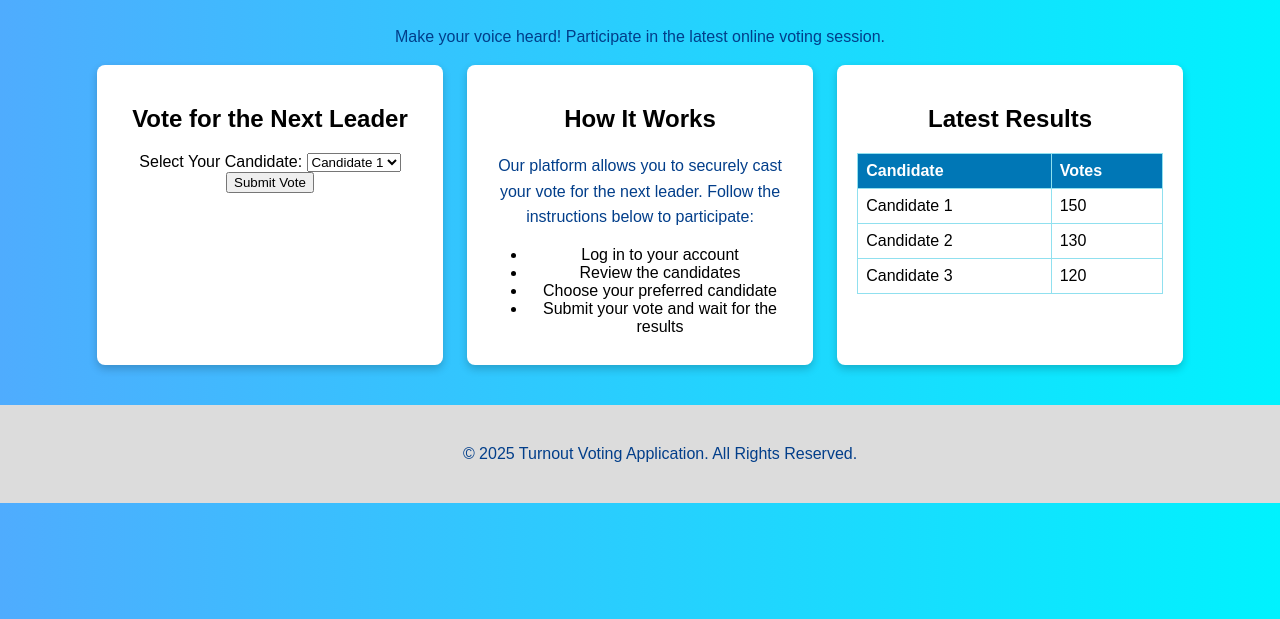
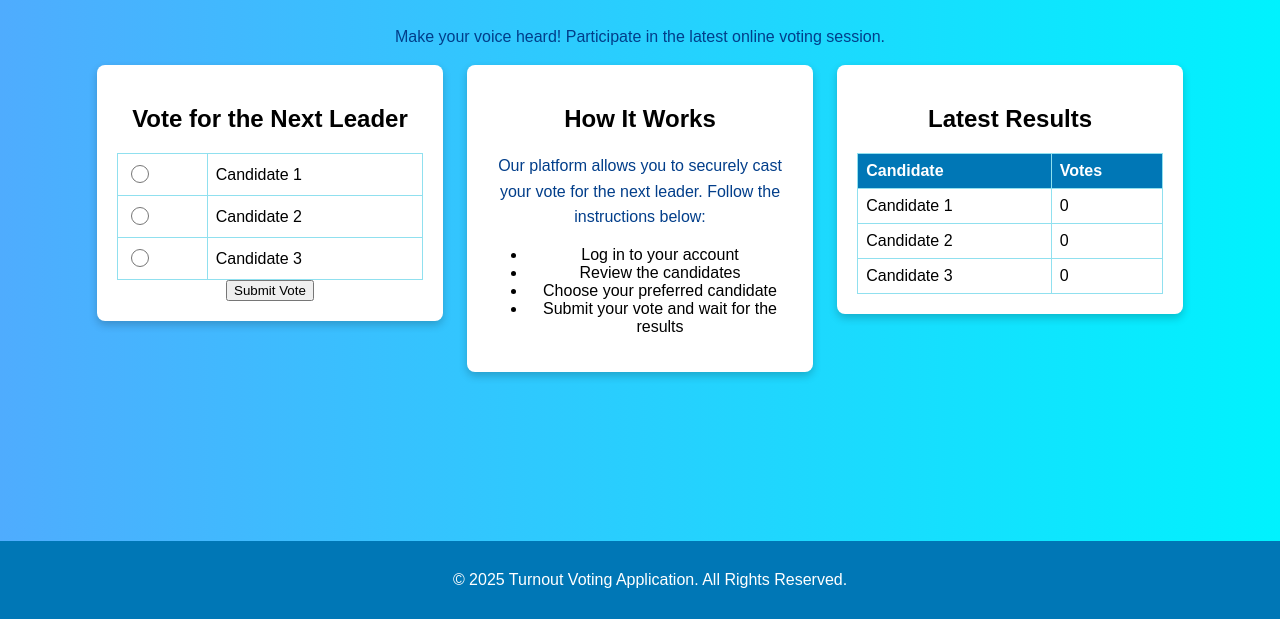
Before and after one commit to dhanushkumarms/turnout, a plain HTML site: page index.html in a window 1280 px wide. Shown: the part 181-800 px from the top of the page. Drawn offline with Linux system fonts and the light colour scheme.

Commit message:
second version

```diff
--- a/index.html
+++ b/index.html
@@ -13,27 +13,32 @@
         <a href="#">Results</a>
         <button class="logout-btn">Logout</button>
     </div>
-
     <div class="container">
         <h1>Welcome to Turnout</h1>
         <p>Make your voice heard! Participate in the latest online voting session.</p>
-
         <div class="card">
             <h2>Vote for the Next Leader</h2>
             <form id="voteForm">
-                <label for="candidate">Select Your Candidate:</label>
-                <select id="candidate" name="candidate">
-                    <option value="candidate1">Candidate 1</option>
-                    <option value="candidate2">Candidate 2</option>
-                    <option value="candidate3">Candidate 3</option>
-                </select>
+                <table>
+                    <tr>
+                        <td><input type="radio" name="candidate" value="candidate1" id="c1"></td>
+                        <td><label for="c1">Candidate 1</label></td>
+                    </tr>
+                    <tr>
+                        <td><input type="radio" name="candidate" value="candidate2" id="c2"></td>
+                        <td><label for="c2">Candidate 2</label></td>
+                    </tr>
+                    <tr>
+                        <td><input type="radio" name="candidate" value="candidate3" id="c3"></td>
+                        <td><label for="c3">Candidate 3</label></td>
+                    </tr>
+                </table>
                 <button type="submit">Submit Vote</button>
             </form>
         </div>
-
         <div class="card">
             <h2>How It Works</h2>
-            <p>Our platform allows you to securely cast your vote for the next leader. Follow the instructions below to participate:</p>
+            <p>Our platform allows you to securely cast your vote for the next leader. Follow the instructions below:</p>
             <ul>
                 <li>Log in to your account</li>
                 <li>Review the candidates</li>
@@ -41,7 +46,6 @@
                 <li>Submit your vote and wait for the results</li>
             </ul>
         </div>
-
         <div class="card">
             <h2>Latest Results</h2>
             <table>
@@ -54,25 +58,23 @@
                 <tbody>
                     <tr>
                         <td>Candidate 1</td>
-                        <td>150</td>
+                        <td id="votes-candidate1">0</td>
                     </tr>
                     <tr>
                         <td>Candidate 2</td>
-                        <td>130</td>
+                        <td id="votes-candidate2">0</td>
                     </tr>
                     <tr>
                         <td>Candidate 3</td>
-                        <td>120</td>
+                        <td id="votes-candidate3">0</td>
                     </tr>
                 </tbody>
             </table>
         </div>
     </div>
-
     <footer>
         <p>&copy; 2025 Turnout Voting Application. All Rights Reserved.</p>
     </footer>
-
     <script src="script.js"></script>
 </body>
 </html>
--- a/script.js
+++ b/script.js
@@ -1,10 +1,27 @@
-document.addEventListener("DOMContentLoaded", function () {
+document.addEventListener("DOMContentLoaded", () => {
     const voteForm = document.getElementById("voteForm");
-
-    voteForm.addEventListener("submit", function (event) {
+    let votes = {
+        candidate1: localStorage.getItem("votes-candidate1") || 0,
+        candidate2: localStorage.getItem("votes-candidate2") || 0,
+        candidate3: localStorage.getItem("votes-candidate3") || 0
+    };
+    function updateVotes() {
+        document.getElementById("votes-candidate1").textContent = votes.candidate1;
+        document.getElementById("votes-candidate2").textContent = votes.candidate2;
+        document.getElementById("votes-candidate3").textContent = votes.candidate3;
+    }
+    updateVotes();
+    voteForm.addEventListener("submit", (event) => {
         event.preventDefault();
-
-        const candidate = document.getElementById("candidate").value;
-        alert(`Thank you for voting! You selected: ${candidate}`);
+        const selectedCandidate = document.querySelector('input[name="candidate"]:checked');
+        if (selectedCandidate) {
+            const candidate = selectedCandidate.value;
+            votes[candidate]++;
+            localStorage.setItem(`votes-${candidate}`, votes[candidate]);
+            updateVotes();
+            alert("Vote submitted successfully!");
+        } else {
+            alert("Please select a candidate before submitting your vote.");
+        }
     });
 });
--- a/style.css
+++ b/style.css
@@ -5,6 +5,9 @@ body {
     font-family: 'Arial', sans-serif;
     margin: 0;
     padding: 0;
+    display: flex;
+    flex-direction: column;
+    min-height: 100vh;
 }
 
 .container {
@@ -12,11 +15,11 @@ body {
     margin: 20px auto;
     padding: 20px;
     text-align: center;
+    flex-grow: 1;
 }
 
 .card {
     width: 30%;
-    height: 300px;
     padding: 20px;
     box-shadow: 0 4px 8px rgba(0, 0, 0, 0.2);
     border-radius: 8px;
@@ -79,16 +82,6 @@ p {
     background-color: grey;
 }
 
-footer {
-    background-color: gainsboro;
-    color: white;
-    text-align: center;
-    padding: 20px;
-    position: relative;
-    bottom: 0;
-    width: 100%;
-}
-
 table {
     border-collapse: collapse;
     width: 100%;
@@ -105,14 +98,21 @@ th {
     color: white;
 }
 
-@media (max-width: 768px) {
-    .container {
-        flex-direction: column;
-        align-items: center;
-    }
-    .card {
-        width: 100%;
-        margin-right: 0;
-        height: auto;
-    }
+input[type="radio"] {
+    width: 18px;
+    height: 18px;
+    accent-color: #0077b6;
+    cursor: pointer;
 }
+
+footer {
+    background-color: #0077b6;
+    text-align: center;
+    padding: 10px;
+    width: 100%;
+    margin-top: auto;
+}
+
+footer p{
+    color:white;
+}
```
